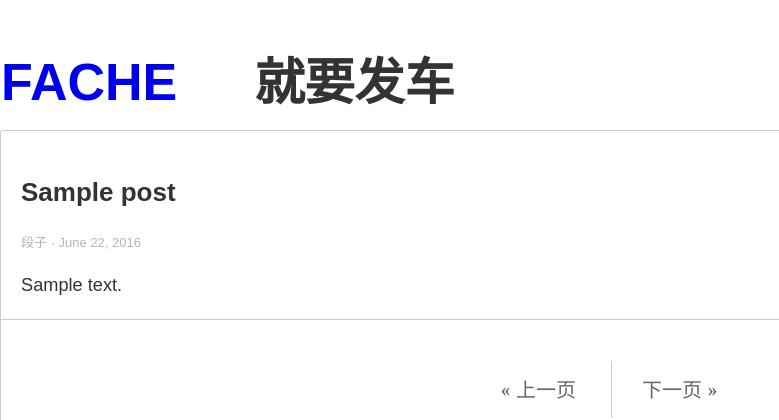
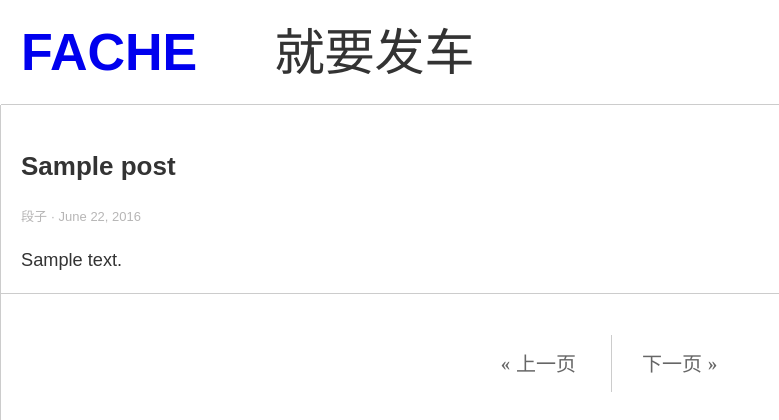
Before and after one commit to 91fache/wordpress-template, a WordPress theme: template clearpaper/index.php in a window 1280 px wide. Shown: the top 420 px of the page, without its empty margins (0-779 px from the left). Run offline with PHP 8.4 and a stand-in for WordPress, Linux system fonts and the light colour scheme; the site name, menu and one post (Sample post) are stand-ins, and other content is empty.

Commit message:
部分界面

```diff
--- a/clearpaper/header-top.php
+++ b/clearpaper/header-top.php
@@ -12,9 +12,7 @@
 	</div><!-- #logo end -->
 
 	<div id="head" class="inline">
-		<h1 class="inline">
-			<a href="/" class="head_content">就要发车</a>
-		</h1>
+		 <a href="/" class="head_content">就要发车</a>
 	</div><!-- #head end -->
 
 </div><!-- #top end -->
--- a/clearpaper/style.css
+++ b/clearpaper/style.css
@@ -63,6 +63,10 @@ a:hover{
 
 .inline {
 	display: inline-block;
+}
+
+#logo{
+	margin-left: 20px;
 }
 
 #logo h1{
@@ -152,6 +156,11 @@ a:hover{
 	color: #333;
 }
 
+.head_content{
+	color: #333;
+	font-size: 2em;
+}
+
 
 
 .post{
```
